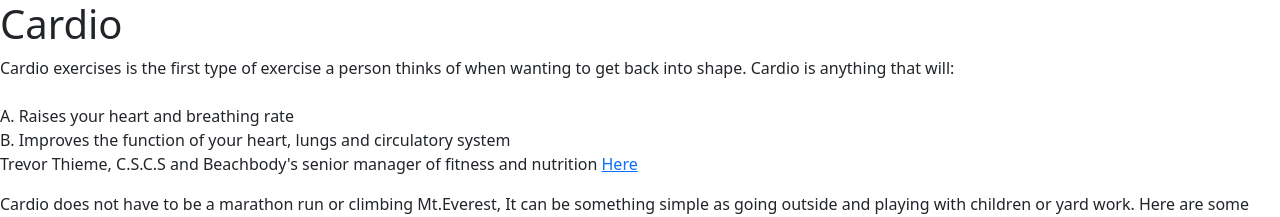
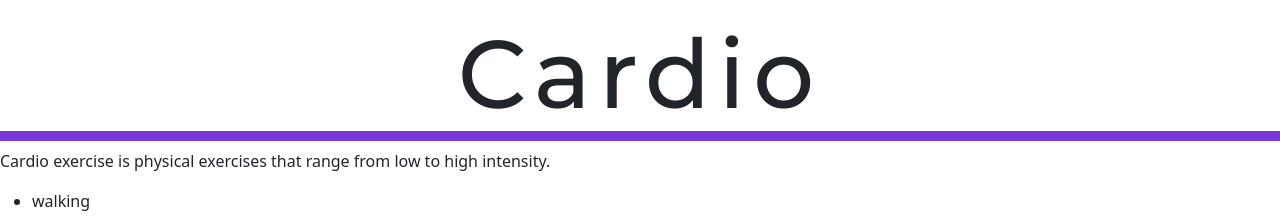
Before and after one commit to calvinalee2006/Beginners-guide-to-fitness, a React (Create React App) app: page /stretching/cardio in a window 1280 px wide. Shown: the top 217 px of the page. Built offline with nearby package versions, Linux system fonts and the light colour scheme.

Commit message:
small changes

```diff
--- a/src/components/Cardio/cardio.js
+++ b/src/components/Cardio/cardio.js
@@ -8,9 +8,11 @@ const cardio =() => {
     return (
      /*Add more to this segment.  */
       <>
-         <h1>Cardio</h1>
-     <p>Cardio exercises is the first type of exercise a person thinks of when wanting to get back into shape.
-        Cardio  is anything that will:<br /><br />
+         <h1 className="cardioHeading">Cardio</h1>
+
+         <p>Cardio exercise is physical exercises that range from low to high intensity. </p>
+
+        {/* <p>Cardio  is anything that will:<br /><br />
 
             A. Raises your heart and breathing rate<br />
             B. Improves the function of your heart, lungs and circulatory system<br />
@@ -18,7 +20,7 @@ const cardio =() => {
      </p>
      <p>Cardio does not have to be a marathon run or climbing Mt.Everest, It can be something simple as
         going outside and playing with children or yard work. Here are some more examples of exercise:
-        </p>
+        </p> */}
         <ul>
             <li>walking</li>
             <li>Running</li>
--- a/src/components/Stretches/stretching.js
+++ b/src/components/Stretches/stretching.js
@@ -36,8 +36,11 @@ const stretching = () => {
         </div>
         <h2 className = "stretchType">Types of stretches</h2>
 
-        <p className ="stretchPara"><b>Dynamic</b> stretches are typically done before you start your workout and involves active movements
-        that help get your muscles ready for exercise.<br />
+        <p className ="stretchPara">
+        <b>Dynamic</b> stretches is a movement-based stretch aimed at increasing blood
+        flow throughout the body while also loosening up the muscle fibers. Standard
+        dynamic stretches typically involve slow and controlled active contraction
+        of muscles. Dynamic stretches are typically done before you start your workout.<br />
        </p>
        <h3 className ="stretchName">Bum Kicks</h3>
         <div className = "example">
@@ -94,9 +97,11 @@ const stretching = () => {
                 </iframe>
                 </div>
                 <br />
-        <p className ="stretchPara"><b>Static</b> stretches are preferred to be performed after your workout and involves stretches that
-        you hold in place for a period of time, without movement. This allows your muscles to loosen up, while
-        increasing flexibility and range of motion.</p>
+        <p className ="stretchPara">
+        <b>Static</b> stretches brings the joint to its end of motion and you hold your
+        ligament at a specific point using external force. This allows your muscles to
+        loosen up, while increasing flexibility and range of motion.
+        Static stretches are recommended to be performed after your workout.</p>
 
             <h3 className ="stretchName">Cobra pose</h3>
             <div className = "example">
--- a/src/styles.css
+++ b/src/styles.css
@@ -69,6 +69,15 @@
     border-bottom: solid 10px #d5192f;
 }
 
+.cardioHeading {
+    font-family: 'Montserrat';
+    font-size: 6rem;
+    letter-spacing: .5rem;
+    text-align: center;
+    margin-top: 1rem;
+    border-bottom: solid 10px #7b38d8;
+}
+
 .btn-right {
     display: inline-block;
     background-color: #7b38d8;
```
